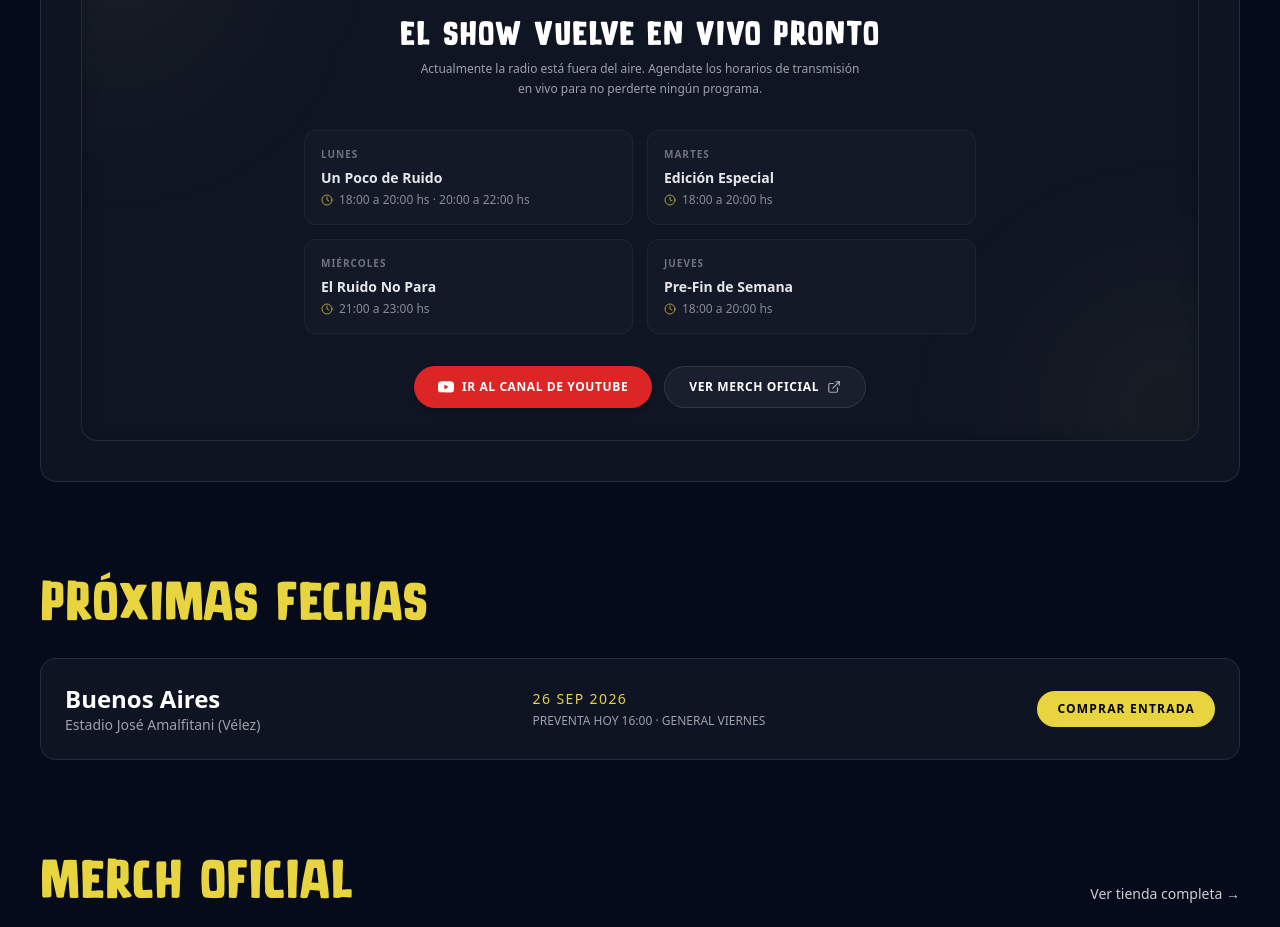
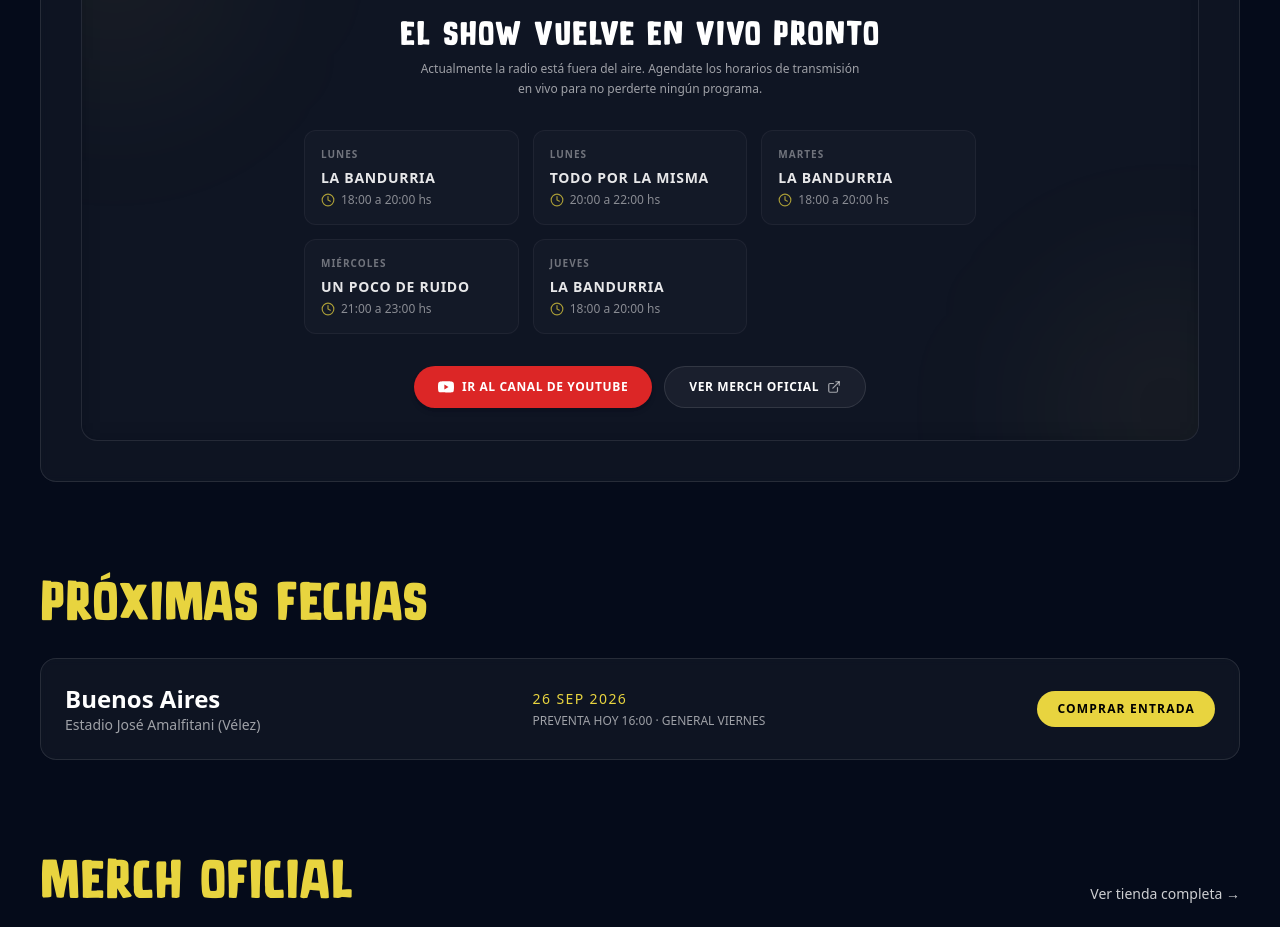
Before and after one commit to leandrofrancov48-alt/WEB-UPDR, a Next.js app: page / in a window 1280 px wide. Shown: the part 1420-2347 px from the top of the page. Built offline with nearby package versions, Linux system fonts and the light colour scheme; no server answers.

Commit message:
feat: actualizar agenda con nombres y horarios reales de programas de UPDR

```diff
--- a/components/LivePlayer.tsx
+++ b/components/LivePlayer.tsx
@@ -17,23 +17,27 @@ interface ProgramInfo {
 }
 
 const SCHEDULE: ProgramInfo[] = [
-  { dayNum: 1, dayName: 'Lunes', hours: '18:00 a 20:00 hs · 20:00 a 22:00 hs', title: 'Un Poco de Ruido' },
-  { dayNum: 2, dayName: 'Martes', hours: '18:00 a 20:00 hs', title: 'Edición Especial' },
-  { dayNum: 3, dayName: 'Miércoles', hours: '21:00 a 23:00 hs', title: 'El Ruido No Para' },
-  { dayNum: 4, dayName: 'Jueves', hours: '18:00 a 20:00 hs', title: 'Pre-Fin de Semana' },
+  { dayNum: 1, dayName: 'Lunes', hours: '18:00 a 20:00 hs', title: 'LA BANDURRIA' },
+  { dayNum: 1, dayName: 'Lunes', hours: '20:00 a 22:00 hs', title: 'TODO POR LA MISMA' },
+  { dayNum: 2, dayName: 'Martes', hours: '18:00 a 20:00 hs', title: 'LA BANDURRIA' },
+  { dayNum: 3, dayName: 'Miércoles', hours: '21:00 a 23:00 hs', title: 'UN POCO DE RUIDO' },
+  { dayNum: 4, dayName: 'Jueves', hours: '18:00 a 20:00 hs', title: 'LA BANDURRIA' },
 ];
 
 export default function LivePlayer({ isLive, liveVideoId, youtubeChannelId }: LivePlayerProps) {
   const [origin, setOrigin] = useState<string>('');
   const [argDay, setArgDay] = useState<number>(0);
+  const [argHour, setArgHour] = useState<number>(0);
 
   useEffect(() => {
     setOrigin(window.location.origin);
     try {
       const nowInArg = new Date(new Date().toLocaleString("en-US", { timeZone: "America/Argentina/Buenos_Aires" }));
       setArgDay(nowInArg.getDay());
+      setArgHour(nowInArg.getHours());
     } catch (e) {
       setArgDay(new Date().getDay());
+      setArgHour(new Date().getHours());
     }
   }, []);
 
@@ -82,31 +86,50 @@ export default function LivePlayer({ isLive, liveVideoId, youtubeChannelId }: Li
         </p>
 
         {/* Agenda Semanal */}
-        <div className="w-full grid grid-cols-1 sm:grid-cols-2 gap-3.5 mb-8 text-left">
-          {SCHEDULE.map((prog) => {
+        <div className="w-full grid grid-cols-1 md:grid-cols-2 lg:grid-cols-3 gap-3.5 mb-8 text-left">
+          {SCHEDULE.map((prog, index) => {
             const isToday = argDay === prog.dayNum;
+
+            // Lógica súper precisa para saber si es el bloque horario exacto al aire
+            let isCurrentSlot = false;
+            if (isToday) {
+              if (prog.hours.includes('18:00') && argHour >= 18 && argHour < 20) {
+                isCurrentSlot = true;
+              } else if (prog.hours.includes('20:00') && argHour >= 20 && argHour < 22) {
+                isCurrentSlot = true;
+              } else if (prog.hours.includes('21:00') && argHour >= 21 && argHour < 23) {
+                isCurrentSlot = true;
+              }
+            }
+
             return (
               <div
-                key={prog.dayName}
+                key={`${prog.dayName}-${prog.title}-${index}`}
                 className={`p-4 rounded-xl border transition-all duration-300 ${
-                  isToday
-                    ? 'bg-brand-yellow/10 border-brand-yellow/40 shadow-[0_0_20px_rgba(232,212,63,0.08)] scale-[1.02]'
-                    : 'bg-white/[0.02] border-white/5 hover:border-white/10'
+                  isCurrentSlot
+                    ? 'bg-brand-yellow/10 border-brand-yellow/50 shadow-[0_0_20px_rgba(232,212,63,0.12)] scale-[1.03]'
+                    : isToday
+                      ? 'bg-white/[0.04] border-white/20 hover:border-brand-yellow/30'
+                      : 'bg-white/[0.02] border-white/5 hover:border-white/10'
                 }`}
               >
                 <div className="flex items-center justify-between mb-1.5">
-                  <span className={`text-[10px] font-bold tracking-widest uppercase ${isToday ? 'text-brand-yellow' : 'text-white/40'}`}>
+                  <span className={`text-[10px] font-bold tracking-widest uppercase ${isCurrentSlot ? 'text-brand-yellow' : 'text-white/40'}`}>
                     {prog.dayName}
                   </span>
-                  {isToday && (
+                  {isCurrentSlot ? (
                     <span className="inline-flex items-center gap-1 bg-brand-yellow/20 text-brand-yellow font-bold text-[8px] tracking-wider px-2 py-0.5 rounded-full animate-pulse">
-                      ¡HOY EN VIVO!
+                      AL AIRE AHORA
                     </span>
-                  )}
+                  ) : isToday ? (
+                    <span className="inline-flex items-center gap-1 bg-white/10 text-white/80 font-semibold text-[8px] tracking-wider px-2 py-0.5 rounded-full">
+                      ¡HOY!
+                    </span>
+                  ) : null}
                 </div>
-                <h4 className="text-sm font-semibold text-white/90 mb-1">{prog.title}</h4>
+                <h4 className={`text-sm font-bold tracking-wider mb-1 ${isCurrentSlot ? 'text-brand-yellow' : 'text-white/90'}`}>{prog.title}</h4>
                 <div className="flex items-center gap-1.5 text-xs text-white/50">
-                  <Clock className="w-3 h-3 text-brand-yellow/70" />
+                  <Clock className="w-3.5 h-3.5 text-brand-yellow/70" />
                   <span>{prog.hours}</span>
                 </div>
               </div>
```
